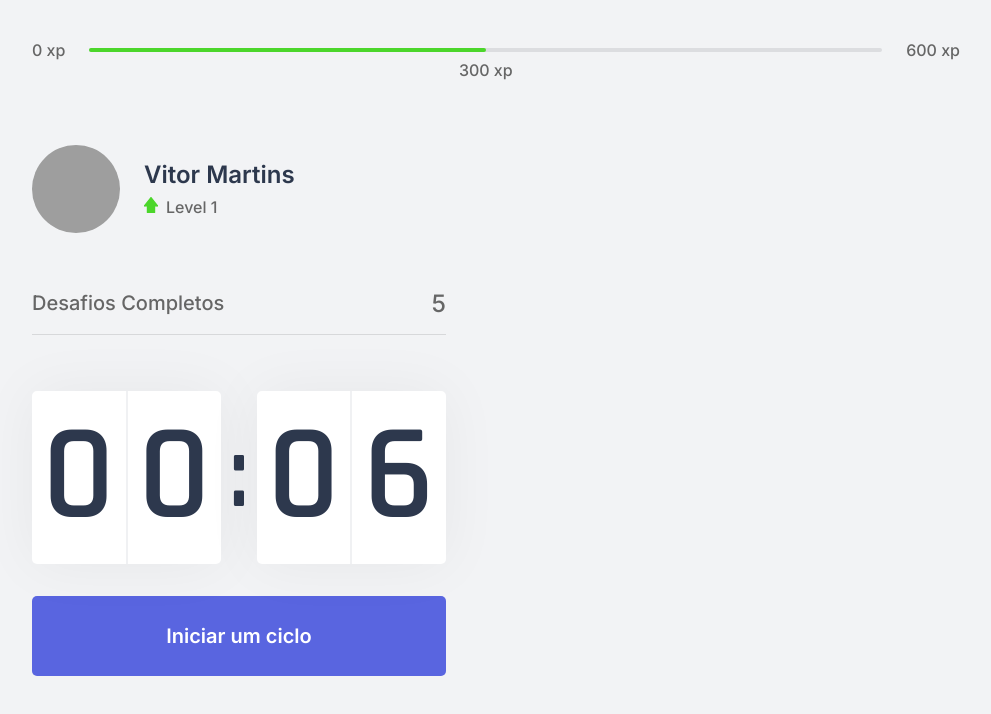
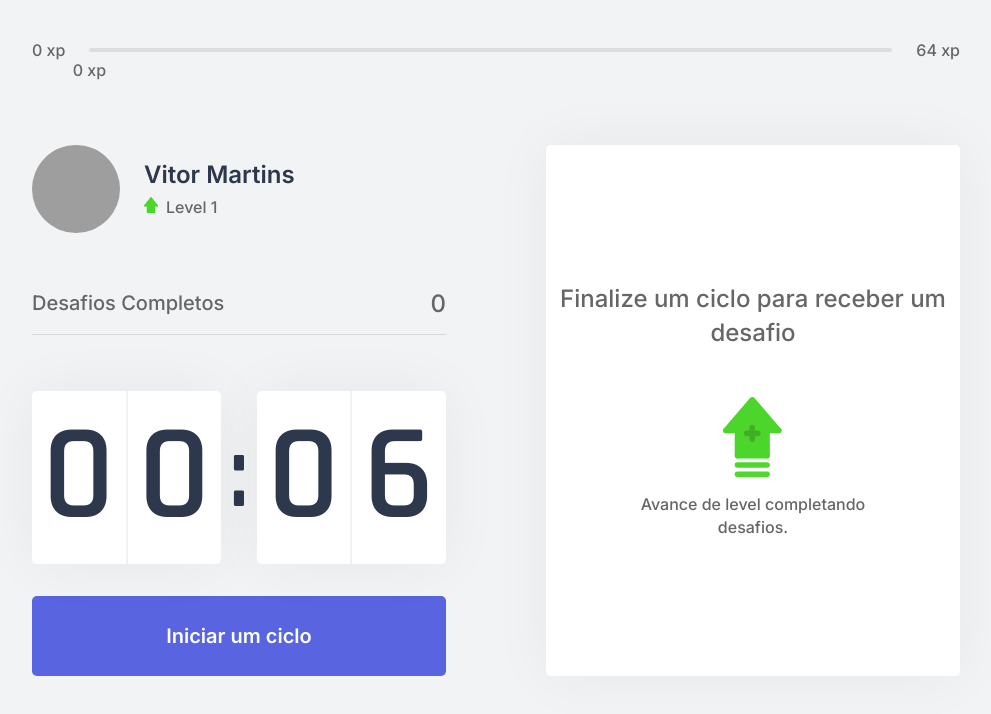
Before and after one commit to vitormrts/move-it-app, a Next.js app: page / in a window 1280 px wide. Shown: the top 714 px of the page, without its empty margins (144-1135 px from the left). Built offline with nearby package versions, Linux system fonts and the light colour scheme; grey boxes are pictures that could not be loaded.

Commit message:
Adding day 3 of NLW/bin/bash4

```diff
--- /dev/null
+++ b/challenges.json
@@ -0,0 +1,62 @@
+[
+  {
+    "type": "body",
+    "description": "Estique um de seus braços com a palma da mão virada para frente e puxe os dedos para cima por 10 segundos por mão.",
+    "amount": 80
+  },
+  {
+    "type": "body",
+    "description": "Estique seu braço contra o peito e puxe-o utilizando o outro braço por 10 segundos por braço.",
+    "amount": 60
+  },
+  {
+    "type": "body",
+    "description": "Puxe seu pescoço com a ajuda da mão para a direita e para a esquerda, permanecendo na posição por alguns segundos.",
+    "amount": 70
+  },
+  {
+    "type": "body",
+    "description": "Com as duas mãos na parte de trás da cabeça, leve-a para baixo, alongando a parte de trás da região.",
+    "amount": 60
+  },
+  {
+    "type": "body",
+    "description": "Cruze as pernas e desça com as mãos esticadas em direção ao chão. Repita o movimento com a outra perna na frente.",
+    "amount": 100
+  },
+  {
+    "type": "body",
+    "description": "Sentado, abra as pernas e tente encostar as palmas das mãos no chão, repita 3 vezes por 5 segundos.",
+    "amount": 80
+  },
+  {
+    "type": "body",
+    "description": "Puxe o joelho de encontro ao peito e segure, troque de perna após 10 segundos.",
+    "amount": 50
+  },
+  {
+    "type": "body",
+    "description": "Sentado, cruze uma perna e incline seu tronco à frente, troque de perna após 10 segundos.",
+    "amount": 80
+  },
+  {
+    "type": "eye",
+    "description": "Sentado, feche os olhos e cubra-os com as palmas da mão durante 2 minutos, depois abra normalmente.",
+    "amount": 90
+  },
+  {
+    "type": "eye",
+    "description": "Em algum ambiente aberto, olhe o mais longe que puder em quatro direções por 3s, mexa apenas os olhos. Repita 3 vezes.",
+    "amount": 140
+  },
+  {
+    "type": "eye",
+    "description": "Usando os polegares, massage a área abaixo das sobrancelhas em movimentos circulares por 15 segundos.",
+    "amount": 70
+  },
+  {
+    "type": "body",
+    "description": "Em pé, gire a cintura o máximo que puder para a esquerda, segure por cinco segundos. Repita para a direita.",
+    "amount": 90
+  }
+]
--- /dev/null
+++ b/src/components/ChallengeBox.tsx
@@ -0,0 +1,37 @@
+import { useContext } from "react"
+import { ChallengesContext } from "../contexts/ChallengesContext"
+import styles from "../styles/components/ChallengeBox.module.css"
+
+export function ChallengeBox() {
+    const {activeChallenge} = useContext(ChallengesContext)
+    const {resetChallenge} = useContext(ChallengesContext)
+
+    return(
+        <div className={styles.challengeBoxContainer}>
+            { activeChallenge ? (
+                <div className={styles.challengeBoxActive}>
+                    <header>Ganhe {activeChallenge.amount} xp</header>
+
+                    <main>
+                        <img src={`icons/${activeChallenge.type}.svg`} alt=""/>
+                        <strong>Novo desafio</strong>
+                        <p>{activeChallenge.description}</p>
+                    </main>
+
+                    <footer>
+                        <button type="button" className={styles.challengeBoxFailedButton} onClick={resetChallenge}>Falhei</button>
+                        <button type="button" className={styles.challengeBoxSucceedButton}>Completei</button>
+                    </footer>
+                </div>
+            ) : (
+            <div className={styles.challengeBoxNotActive}>
+                <strong>Finalize um ciclo para receber um desafio</strong>
+                <p>
+                    <img src="icons/level-up.svg" alt="Level up"/>
+                    Avance de level completando desafios.
+                </p>
+            </div>
+            ) }
+        </div>
+    )
+}
--- a/src/components/CompletedChallenges.tsx
+++ b/src/components/CompletedChallenges.tsx
@@ -1,10 +1,13 @@
+import { useContext } from "react"
+import { ChallengesContext } from "../contexts/ChallengesContext"
 import styles from "../styles/components/CompletedChallenges.module.css"
 
 export function CompletedChallenges() {
+    const { challengesCompleted } = useContext(ChallengesContext)
     return (
         <div className={styles.completedChallengesContainer}>
             <span>Desafios Completos</span>
-            <span>5</span>
+            <span>{challengesCompleted}</span>
         </div>
     )
 }
--- a/src/components/Countdown.tsx
+++ b/src/components/Countdown.tsx
@@ -1,9 +1,12 @@
-import { useState, useEffect } from "react"
+import { useState, useEffect, useContext } from "react"
+import { ChallengesContext } from "../contexts/ChallengesContext"
 import styles from "../styles/components/Countdown.module.css"
 
 let countdownTimeout: NodeJS.Timeout
 
 export function Countdown() {
+    const { startNewChallenge } = useContext(ChallengesContext)
+
     const [time, setTime] = useState(0.1 * 60)
     const [isActive, setIsActive] = useState(false)
     const [hasFinished, setHasFinished] = useState(false)
@@ -29,7 +32,6 @@
     // Recebe dois parametros, o primeiro e a funcao que sera executada, ja o segundo eh a variavel que executara a funcao caso ela seja alterada
     // se clicarmos no botao, o efeito active eh alterado, entao useEffect eh ativado
     useEffect( () => {
-        console.log(isActive)
         if (isActive && time > 0) {
             countdownTimeout = setTimeout( () => {
                 setTime(time - 1)
@@ -37,6 +39,7 @@
         } else if (isActive && time == 0) {
             setHasFinished(true)
             setIsActive(false)
+            startNewChallenge()
         }
     }, [isActive, time])
 
--- a/src/components/ExperienceBar.tsx
+++ b/src/components/ExperienceBar.tsx
@@ -1,14 +1,20 @@
+import { useContext } from "react"
+import { ChallengesContext } from "../contexts/ChallengesContext"
 import styles from "../styles/components/ExperienceBar.module.css"
 
 export function ExperienceBar() {
+    const {currentExperience, experienceToNextLevel} = useContext(ChallengesContext)
+
+    const percentToNextLevel = Math.round(currentExperience * 100) / experienceToNextLevel
+
     return (
         <header className={styles.lHeader}>
             <span>0 xp</span>
             <div>
-                <div style={{ width: '50%' }}/>
-                <span className={styles.lHeader__currentExperience} style={{ left: '50%' }}>300 xp</span>
+                <div style={{ width: `${percentToNextLevel}%` }}/>
+                <span className={styles.lHeader__currentExperience} style={{ left: `${percentToNextLevel}%` }}>{currentExperience} xp</span>
             </div>
-            <span>600 xp</span>
+            <span>{experienceToNextLevel} xp</span>
         </header>
     )
 }
--- /dev/null
+++ b/src/contexts/ChallengesContext.tsx
@@ -0,0 +1,68 @@
+import { createContext, UseState, ReactNode, useState } from 'react'
+import challenges from "../../challenges.json"
+
+
+interface Challenge {
+    type: "body" | "eye";
+    description: string;
+    amount: number;
+
+}
+
+interface ChallengesContextData {
+    level: number;
+    challengesCompleted: number;
+    currentExperience: number;
+    levelUp: () => void;
+    startNewChallenge: () => void;
+    activeChallenge: Challenge;
+    resetChallenge: () => void;
+    experienceToNextLevel: number;
+}
+
+interface ChallengesProviderProps {
+    children: ReactNode
+}
+
+export const ChallengesContext = createContext({} as ChallengesContextData)
+
+
+export function ChallengesProvider({ children }: ChallengesProviderProps) {
+    const [level, setLevel] = useState(1)
+    const [currentExperience, setCurrenteExperience] = useState(0)
+    const [challengesCompleted, setChallengesCompleted] = useState(0)
+
+    const [activeChallenge, setActiveChallenge] = useState(null)
+
+    const experienceToNextLevel = Math.pow((level + 1) * 4, 2)
+
+    function levelUp() {
+        setLevel(level + 1)
+    }
+
+    function startNewChallenge() {
+        const randomChallengeIndex = Math.floor(Math.random() * challenges.length)
+        const challenge = challenges[randomChallengeIndex]
+
+        setActiveChallenge(challenge)
+    }
+
+    function resetChallenge() {
+        setActiveChallenge(null)
+    }
+
+    return (
+        <ChallengesContext.Provider value={{
+            level,
+            challengesCompleted,
+            currentExperience,
+            levelUp,
+            startNewChallenge,
+            activeChallenge,
+            resetChallenge,
+            experienceToNextLevel
+            }}>
+            {children}
+        </ChallengesContext.Provider>
+     )
+}
--- a/src/pages/_app.tsx
+++ b/src/pages/_app.tsx
@@ -1,7 +1,13 @@
 import '../styles/global.css'
 
+import { ChallengesProvider } from '../contexts/ChallengesContext'
+
 function MyApp({ Component, pageProps }) {
-  return <Component {...pageProps} />
+  return(
+    <ChallengesProvider>
+      <Component {...pageProps}/>
+    </ChallengesProvider>
+  )
 }
 
 export default MyApp
--- a/src/pages/index.tsx
+++ b/src/pages/index.tsx
@@ -6,6 +6,7 @@
 import Head from "next/head"
 
 import styles from "../styles/pages/Home.module.css"
+import { ChallengeBox } from "../components/ChallengeBox"
 
 export default function Home() {
   return (
@@ -24,7 +25,7 @@
         </div>
 
         <div>
-
+          <ChallengeBox/>
         </div>
       </section>
     </div>
--- /dev/null
+++ b/src/styles/components/ChallengeBox.module.css
@@ -0,0 +1,116 @@
+.challengeBoxContainer {
+    height: 100%;
+
+    background-color: var(--white);
+    border-radius: 5px;
+    box-shadow: 0 0 60px rgba(0, 0, 0, 0.05);
+
+    display: flex;
+    flex-direction: column;
+    align-items: center;
+    justify-content: center;
+
+    text-align: center;
+}
+
+.challengeBoxNotActive {
+    display: flex;
+    flex-direction: column;
+    align-items: center;
+    justify-content: center;
+}
+
+.challengeBoxNotActive strong {
+    font-size: 1.5rem;
+    font-weight: 500;
+    line-height: 1.4;
+}
+
+.challengeBoxNotActive p {
+    display: flex;
+    flex-direction: column;
+    align-items: center;
+    line-height: 1.4;
+    max-width: 70%;
+    margin-top: 3rem;
+}
+
+.challengeBoxNotActive p img {
+    margin-bottom: 1rem;
+}
+
+.challengeBoxActive {
+    height: 100%;
+
+    display: flex;
+    flex-direction: column;
+    align-items: center;
+    justify-content: center;
+
+    padding: 1.5rem;
+}
+
+.challengeBoxActive header {
+    color: var(--blue);
+    font-weight: 600;
+    font-size: 1.25rem;
+
+    padding: 0 2rem 1.5rem;
+    border-bottom: 1px solid var(--gray-line);
+}
+
+.challengeBoxActive main {
+    flex: 1;
+    display: flex;
+    flex-direction: column;
+    align-items: center;
+    justify-content: center;
+}
+
+.challengeBoxActive main strong {
+    font-weight: 600;
+    font-size: 2rem;
+    color: var(--title);
+    margin: 1.5rem 0 1rem;
+}
+
+.challengeBoxActive main p {
+    line-height: 1.5;
+}
+
+.challengeBoxActive footer {
+    display: grid;
+    grid-template-columns: repeat(2, 1fr);
+    gap: 1rem;
+    width: 100%;
+}
+
+.challengeBoxActive footer button {
+    height: 3rem;
+
+    display: flex;
+    align-items: center;
+    justify-content: center;
+
+    border: 0;
+    border-radius: 5px;
+
+    color: var(--white);
+
+    font-size: 1rem;
+    font-weight: 600;
+
+    transition: filter 0.2s;
+}
+
+.challengeBoxActive footer button.challengeBoxFailedButton {
+    background-color: var(--red);
+}
+
+.challengeBoxActive footer button.challengeBoxSucceedButton {
+    background-color: var(--green);
+}
+
+.challengeBoxActive footer button:hover {
+    filter: brightness(0.8);
+}
--- a/src/styles/components/Countdown.module.css
+++ b/src/styles/components/Countdown.module.css
@@ -78,4 +78,5 @@
     background-color: var(--white);
     color: var(--text);
     cursor: not-allowed;
+    border-bottom: 4px solid var(--green);
 }
```
